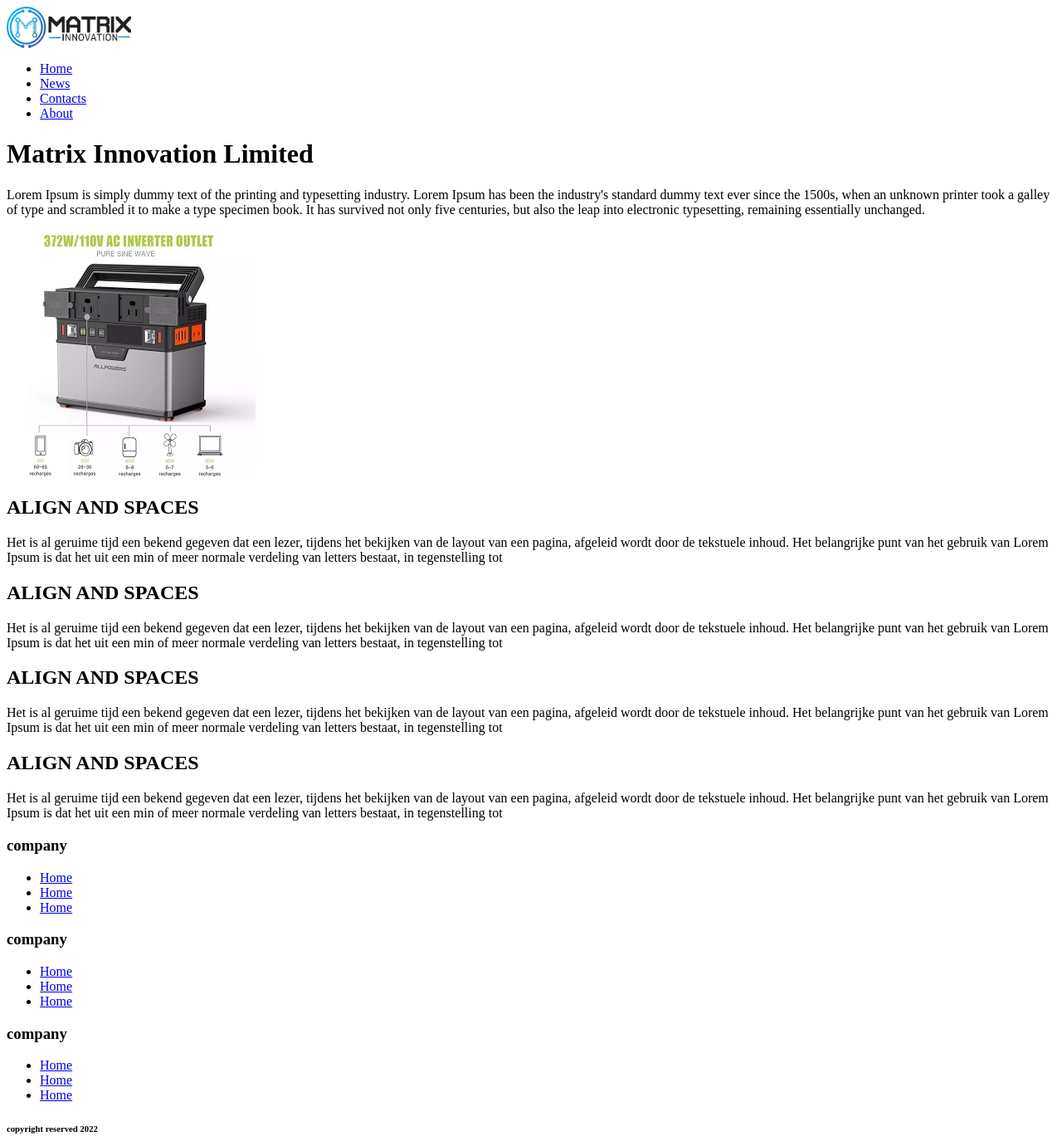
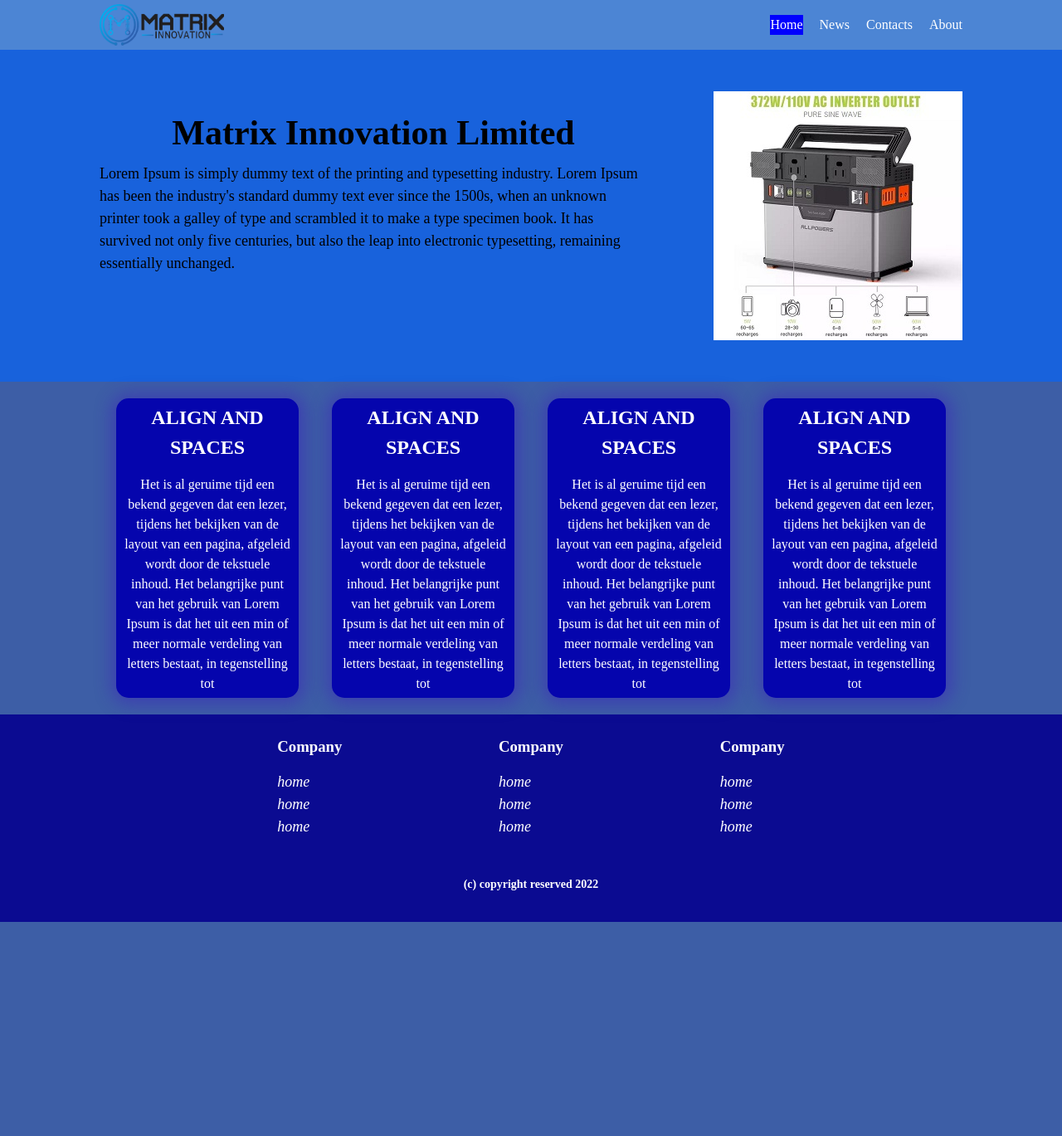
Before and after one commit to ebenezerogunremi/Flex-Projects, a plain HTML site: page project1/index.html in a window 1280 px wide. Shown: the whole page at 83% size. After the commit the page ends 1111 px from the top, so only its background shows below. Drawn offline with Linux system fonts and the light colour scheme.

Commit message:
created CSS file

```diff
--- a/project1/index.html
+++ b/project1/index.html
@@ -101,7 +101,7 @@
         <div class="container">
             <div class="footcard">
                 <h3>company</h3>
-                <ul class="cardlist">
+                <ul class="footlink">
                     <li><a href="#">Home</a></li>
                     <li><a href="#">Home</a></li>
                     <li><a href="#">Home</a></li>
@@ -110,7 +110,7 @@
 
             <div class="footcard">
                 <h3>company</h3>
-                <ul class="cardlist">
+                <ul class="footlink">
                     <li><a href="#">Home</a></li>
                     <li><a href="#">Home</a></li>
                     <li><a href="#">Home</a></li>
@@ -119,14 +119,16 @@
 
             <div class="footcard">
                 <h3>company</h3>
-                <ul class="cardlist">
+                <ul class="footlink">
                     <li><a href="#">Home</a></li>
                     <li><a href="#">Home</a></li>
                     <li><a href="#">Home</a></li>
                 </ul>
             </div>
+        </div>
+        <div class="container">
             <div class="footcopyright">
-                <h6>copyright reserved 2022</h6>
+                <h6> (c) copyright reserved 2022</h6>
             </div>
         </div>
     </footer>
--- a/project1/style.css
+++ b/project1/style.css
@@ -0,0 +1,151 @@
+* {
+    box-sizing: border-box;
+    margin: 0;
+    padding: 0;
+}
+
+body {
+    font-family: serif, Georgia, arial;
+     font-size: 16px;
+     line-height: 1.5;
+     color: white;
+     background-color: rgba(0, 44, 139, 0.76);
+}
+
+ul {
+    list-style: none;
+}
+
+img {
+    max-width: 100%;
+}
+
+h1,
+h2,
+h3,
+h6 {
+    margin-bottom: 15px;
+}
+
+.container {
+    max-width: 1100px;
+    margin: 0 auto;
+    padding: 0 30px;
+}
+
+.navbar {
+    background-color: rgba(81, 144, 226, 0.781);
+    color:white;
+    height: 60px;
+}
+
+.navbar a{
+    text-decoration: none;
+    font-size: 16px;
+    color: white;
+}
+
+.navbar .container {
+    display: flex;
+    justify-content: space-between;
+    align-items: center;
+    height: 100%;
+}
+
+.navbar .navlink {
+    display: flex;
+}
+.navbar ul li {
+    margin-left: 20px;
+}
+
+.navbar a:hover{
+    background-color: burlywood;
+    color: black;
+}
+
+.navbar ul li:nth-of-type(1){
+    background: blue;
+}
+
+.header {
+    background-color: rgba(0, 102, 255, 0.61);
+    color:black;
+    min-height: 400px;
+}
+
+.header h1 {
+    line-height: 1;
+    text-align: center;
+    font-size: 42px;
+
+}
+
+.header p {
+    font-size: 18px;
+    font-weight: 400;
+}
+
+.header img{
+    margin: 50px 0px 0px 80px;
+    max-width: 100%;
+}
+
+.header .container{
+    display: flex;
+    align-items: center;
+}
+
+
+.boxes .container{
+    display: flex;
+    justify-content: space-between;
+    align-items: center;
+}
+
+.boxes .box {
+    flex: 1;
+    padding: 5px 10px;
+    box-shadow: 1px 1px 20px 7px rgba(61,29,189,0.45);
+    margin: 20px;
+    text-align: center;
+    border-radius: 15px;
+    background-color: rgb(5, 5, 173);
+}
+
+.footer{
+    background-color: rgb(11, 11, 145);
+    height: auto;
+}
+
+.footer .container{
+    display: flex;
+    justify-content: space-around;
+    padding: 20px 150px;
+}
+
+.footcard {
+    /* background-color: rgb(20, 20, 196); */
+    justify-content: center;
+    padding: 5px 15px;
+
+}
+.footcard .footlink a{
+    color: white;
+    text-decoration: none;
+    font-size: 18px;
+    font-style: italic;
+    text-transform: lowercase;
+}
+
+.footcard h3{
+    text-align: center;
+    text-transform: capitalize;
+}
+
+.footer .footcopyright{
+   justify-content: center;
+}
+.footcopyright h6{
+    font-size: 14px;
+}
```
